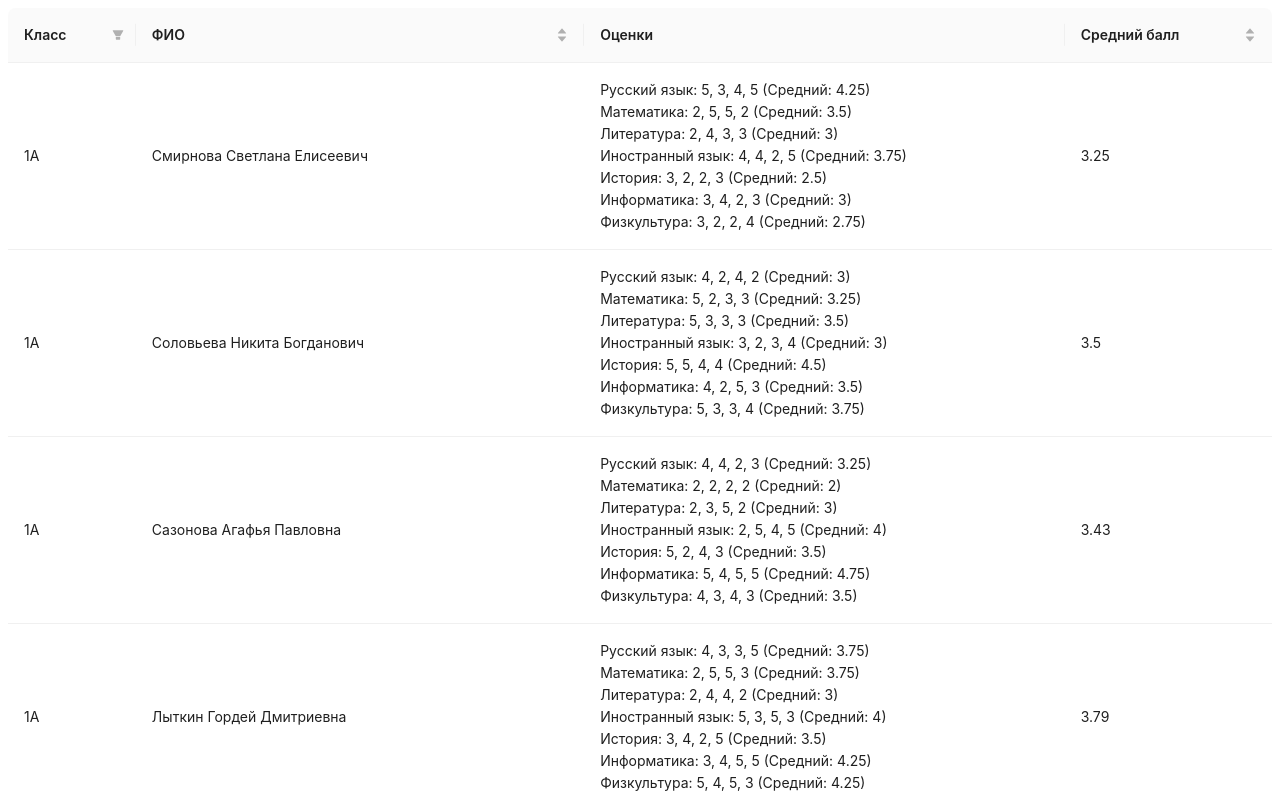
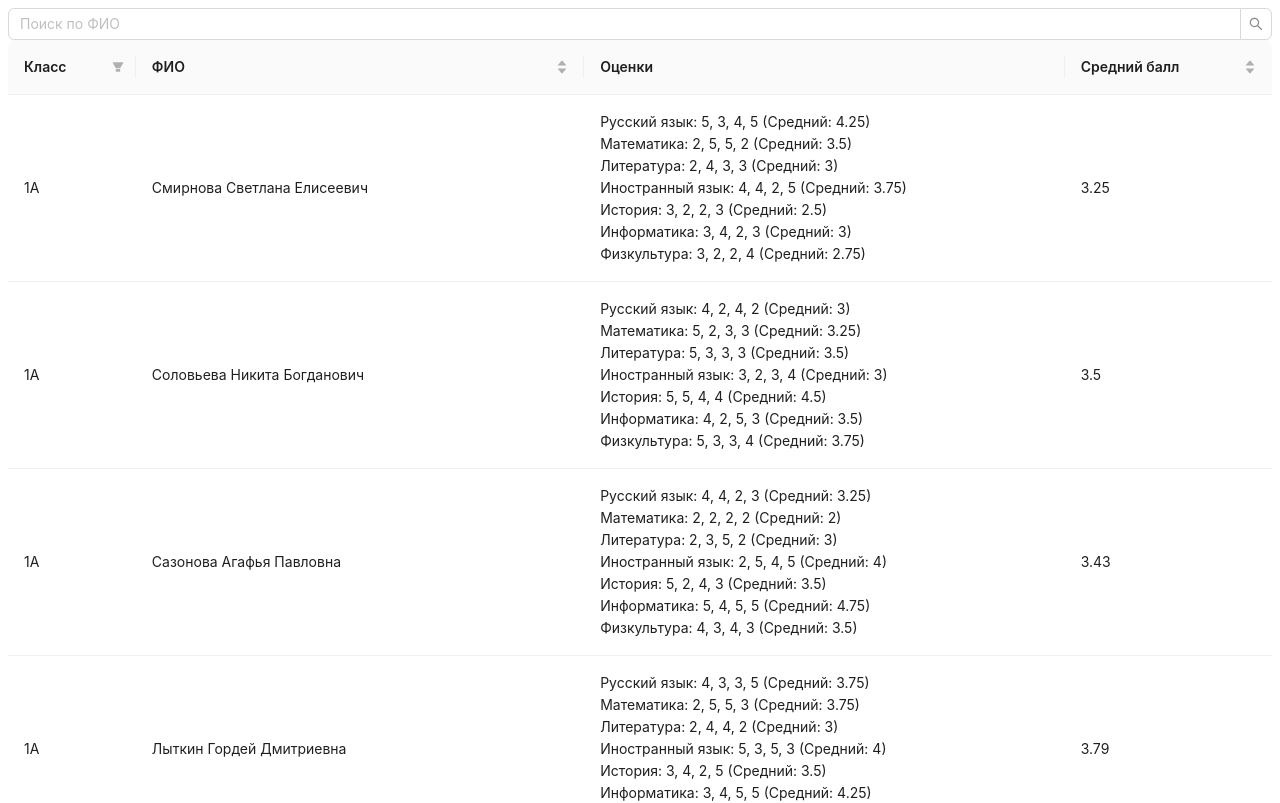
Before and after one commit to iscander-b10/AppForSchool, a React (Vite) app: page / in a window 1280 px wide. Shown: the top 803 px of the page. Built offline with nearby package versions, Linux system fonts and the light colour scheme.

Commit message:
search by fullname implemented, debounce function added

```diff
--- a/package.json
+++ b/package.json
@@ -13,7 +13,8 @@
     "@faker-js/faker": "^9.4.0",
     "antd": "^5.24.0",
     "react": "^19.0.0",
-    "react-dom": "^19.0.0"
+    "react-dom": "^19.0.0",
+    "use-debounce": "^10.0.4"
   },
   "devDependencies": {
     "@eslint/js": "^9.19.0",
--- a/src/assets/StudentTable/StudentTable.jsx
+++ b/src/assets/StudentTable/StudentTable.jsx
@@ -1,7 +1,8 @@
-import { ConfigProvider } from "antd"
+import { Table, ConfigProvider, Input } from "antd"
 import ru_RU from "antd/locale/ru_RU"
 import { faker } from "@faker-js/faker/locale/ru"
-import { Table } from "antd";
+import { useState } from "react";
+import { useDebounce } from 'use-debounce';
 
 const subjects = ["Русский язык", "Математика", "Литература", "Иностранный язык", "История", "Информатика", "Физкультура"];
 
@@ -61,7 +62,12 @@ const prepareTableData = (classes) => {
 
 function StudentTable () {
   const classes = generateClasses();
+  const [searchTerm, setSearchTerm] = useState("");
+  const [debouncedSearchTerm] = useDebounce(searchTerm, 300);
+
   const tableData = prepareTableData(classes);
+
+  const filteredData = tableData.filter(student => student.fullName.toLowerCase().includes(debouncedSearchTerm.toLowerCase()))
 
   const columns = [
     {
@@ -100,9 +106,13 @@ function StudentTable () {
   ]
     return(
       <ConfigProvider locale={ru_RU}>
+        <Input.Search
+          placeholder="Поиск по ФИО"
+          onChange={(e) => setSearchTerm(e.target.value)}
+        />
         <Table
           columns={columns}
-          dataSource={tableData}
+          dataSource={filteredData}
           pagination={{ pageSize: 45 }}
           rowKey="key"
         />
```
Also changed, not shown: 1 other file (tests, documents, lock files or other folders).
